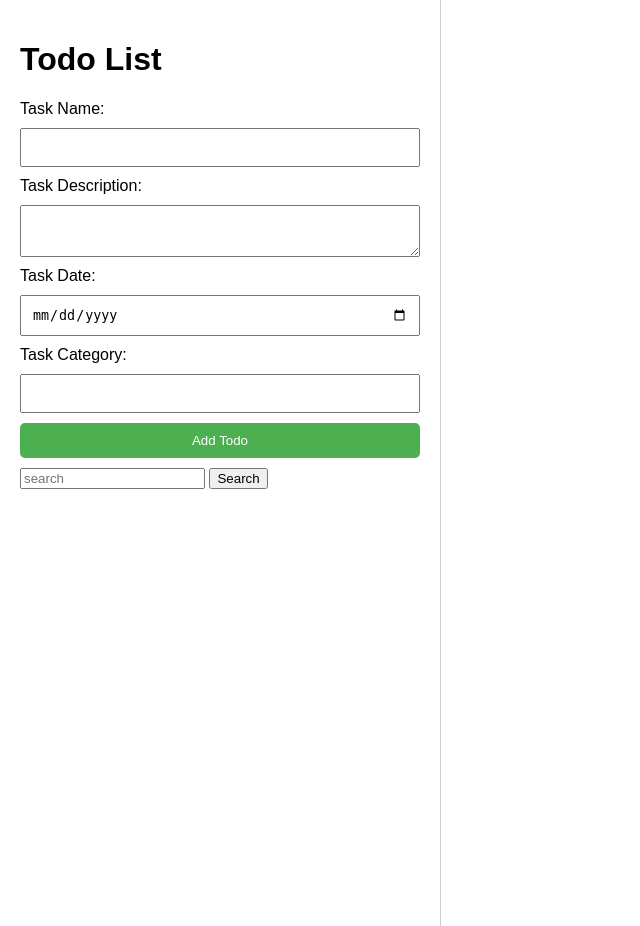
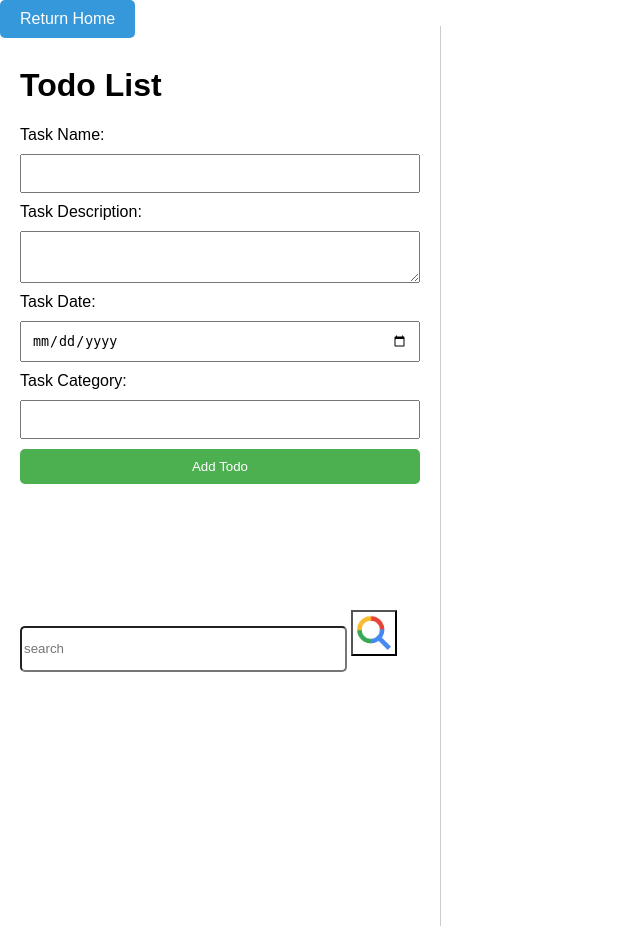
Before and after one commit to Aditya-Samant/dbms_project, a PHP site: page /newtodo.php in a window 1280 px wide. Shown: the whole page, without its empty margins (0-640 px from the left). Run offline with PHP 8.4, Linux system fonts and the light colour scheme; a user stored in the database is signed in; data comes from the database, SQL or seed files in the repository.

Commit message:
return home and image for search

```diff
--- a/css/newtodo.css
+++ b/css/newtodo.css
@@ -13,7 +13,7 @@ body {
     height: 100vh; /* Ensures the form takes full height of the viewport */
     width: 400px;
     position: fixed;
-    top: 0;
+    top: 26px;
     left: 0;
 }
 
@@ -53,6 +53,35 @@ body {
     padding: 10px;
 }
 
+.search-form {
+    top: 584px;
+    position: absolute;
+    left: 20px;
+
+}
+
+.search-form input{
+    border-radius: 5px;
+    outline: 0;
+    width: 319px;
+    height: 40px;
+}
+
+.search-form button{
+    background: url('img/search.png');
+    background-position:center;
+    background-repeat:no-repeat;
+    width: 46px;
+    height:46px;
+    background-size: 100% 100%;
+
+}
+
+.search-form input:hover, .search-form input:focus {
+    border: 1.5px solid #009688;
+    background-color: white;
+  }
+
 .todo-form button {
     background-color: #4caf50;
     color: white;
--- /dev/null
+++ b/css/returnhome.css
@@ -0,0 +1,16 @@
+/* styles.css */
+.return-home-btn {
+    position: fixed;
+    top: 0px;
+    left: 0px;
+    display: inline-block;
+    padding: 10px 20px;
+    background-color: #3498db;
+    color: #fff;
+    text-decoration: none;
+    border-radius: 5px;
+}
+
+.return-home-btn:hover {
+    background-color: #2980b9;
+}
--- a/newtodo.php
+++ b/newtodo.php
@@ -110,7 +110,7 @@ if (isset($_POST['todoAction'])) {
             <!-- Search bar and button -->
             <form action="" method="post" class="search-form">
                 <input type="text" id="search" placeholder="search" name="search">
-                <button type="submit">Search</button>
+                <button type="submit"></button>
             </form>
         </div>
 
@@ -132,6 +132,7 @@ if (isset($_POST['todoAction'])) {
             ?>
         </ul>
     </div>
+    <?php include 'returnhome.php'; ?>
 </body>
 </html>
 
--- /dev/null
+++ b/returnhome.php
@@ -0,0 +1,3 @@
+<!-- return_home.php -->
+<a href="home.php" class="return-home-btn">Return Home</a>
+<link rel="stylesheet" href="css/returnhome.css">
--- a/uevent.php
+++ b/uevent.php
@@ -156,5 +156,6 @@ if (isset($_POST['unenroll'])) {
             </form>
         </div>
     </div>
+    <?php include 'returnhome.php'; ?>
 </body>
 </html>
```
Also changed, not shown: css/img/search.png (added).
